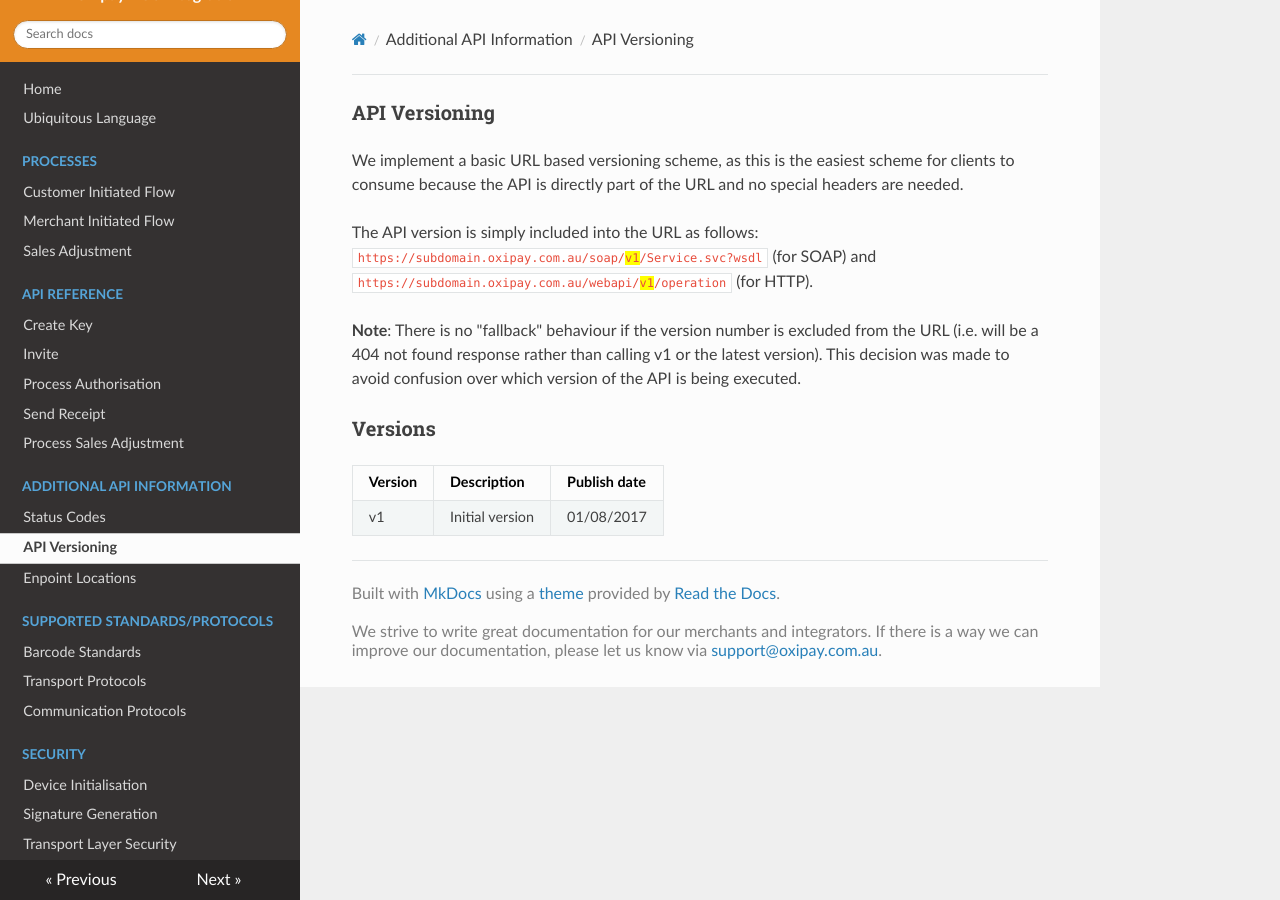
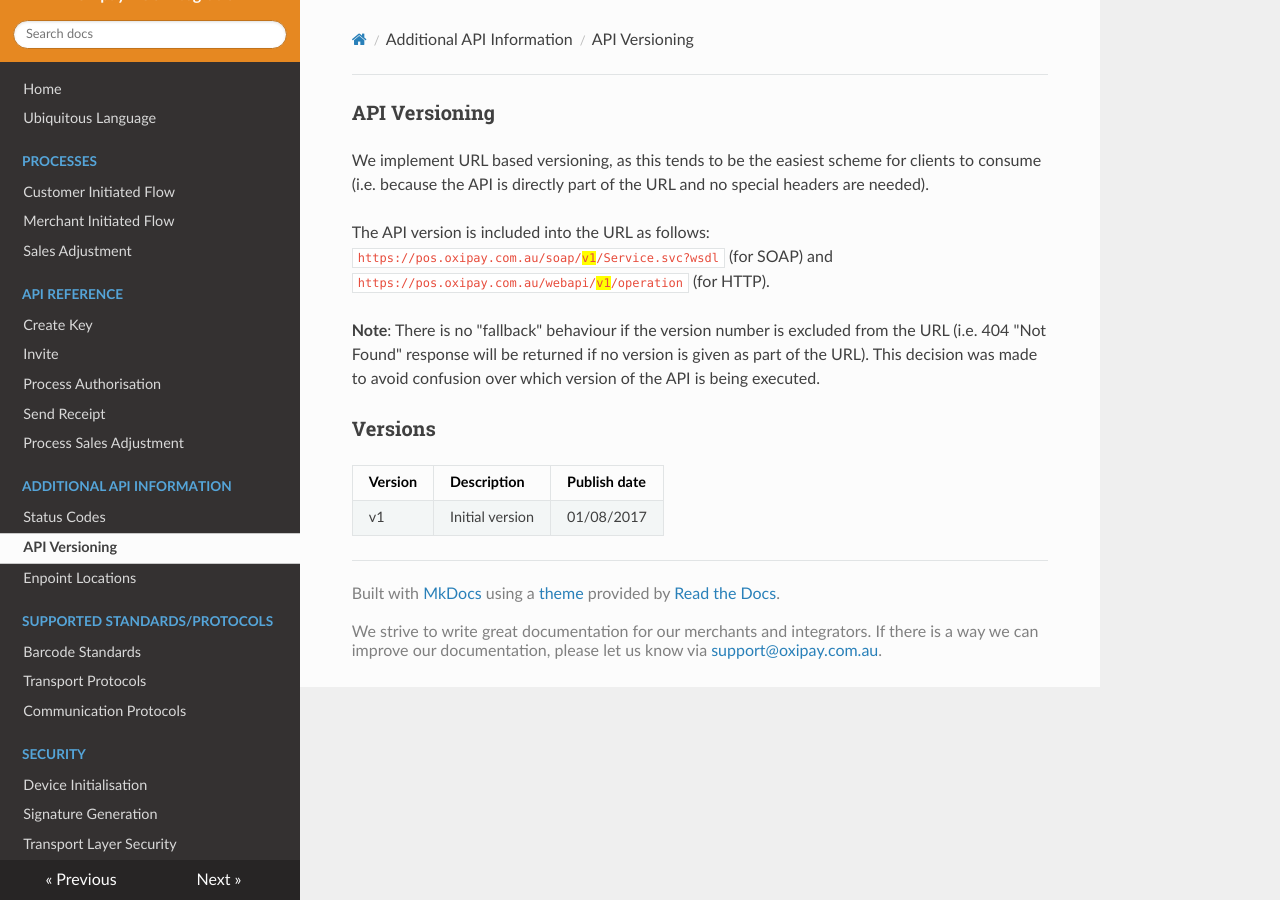
Before and after one commit to oxipay/posdocs, an MkDocs documentation site: the page built from docs/api_information/api_versioning.md, in a window 1280 px wide. Built offline with MkDocs 1.6.1, drawn with Linux system fonts in a browser that asks for light colours; nearby versions of some CDN libraries; old or Windows-style settings are respelled for this version of MkDocs.

Commit message:
Minor API doc changes

```diff
--- a/docs/api_information/api_versioning.md
+++ b/docs/api_information/api_versioning.md
@@ -1,10 +1,10 @@
 <h3>API Versioning</h3>
 
-We implement a basic URL based versioning scheme, as this is the easiest scheme for clients to consume because the API is directly part of the URL and no special headers are needed.
+We implement URL based versioning, as this tends to be the easiest scheme for clients to consume (i.e. because the API is directly part of the URL and no special headers are needed).
 
-The API version is simply included into the URL as follows: <code>https://subdomain.oxipay.com.au/soap/<font style="background-color: yellow;">v1</font>/Service.svc?wsdl</code> (for SOAP) and <code>https://subdomain.oxipay.com.au/webapi/<font style="background-color: yellow;">v1</font>/operation</code> (for HTTP).<br/>
+The API version is included into the URL as follows: <code>https://pos.oxipay.com.au/soap/<font style="background-color: yellow;">v1</font>/Service.svc?wsdl</code> (for SOAP) and <code>https://pos.oxipay.com.au/webapi/<font style="background-color: yellow;">v1</font>/operation</code> (for HTTP).<br/>
 
-**Note**: There is no "fallback" behaviour if the version number is excluded from the URL (i.e. will be a 404 not found response rather than calling v1 or the latest version). This decision was made to avoid confusion over which version of the API is being executed.
+**Note**: There is no "fallback" behaviour if the version number is excluded from the URL (i.e. 404 "Not Found" response will be returned if no version is given as part of the URL). This decision was made to avoid confusion over which version of the API is being executed.
 
 <h3>Versions</h3>
 
```
Also changed, not shown: docs/api_information/endpoint_locations.md (+1 -1 lines).
